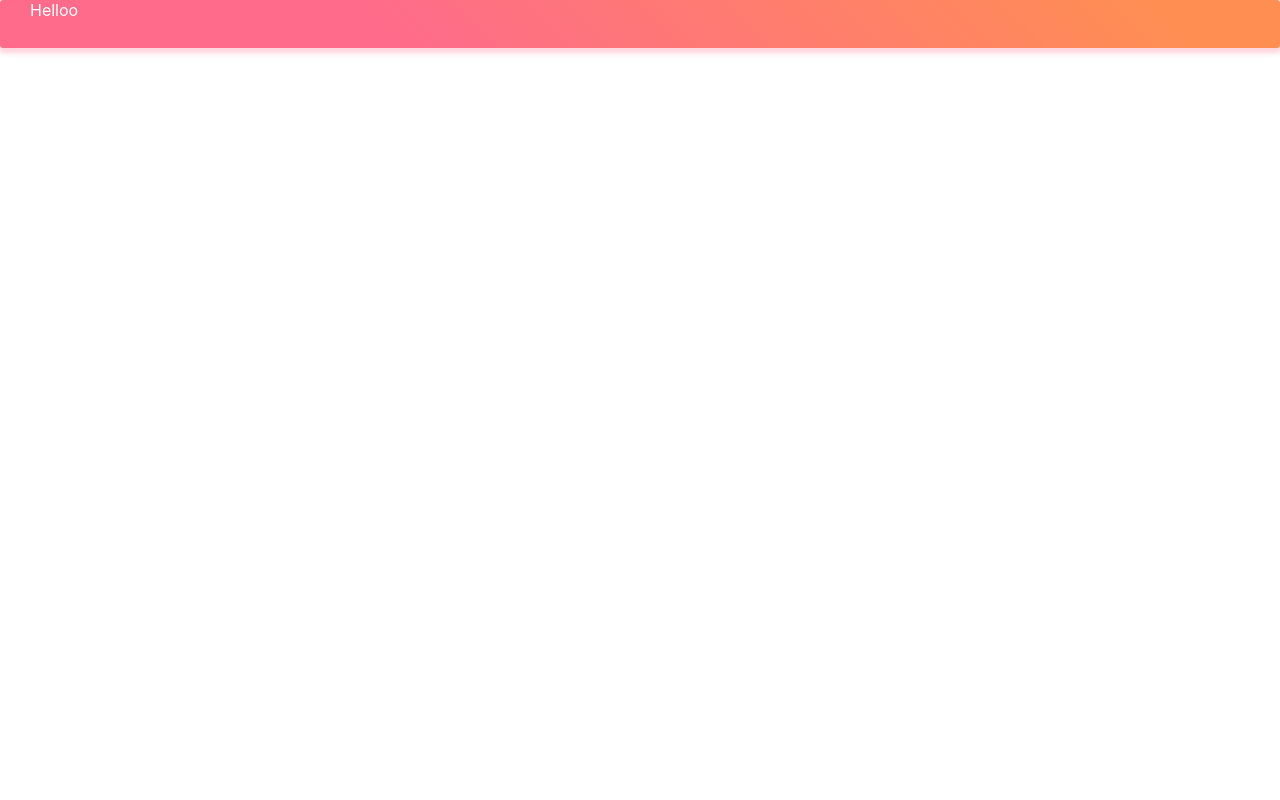
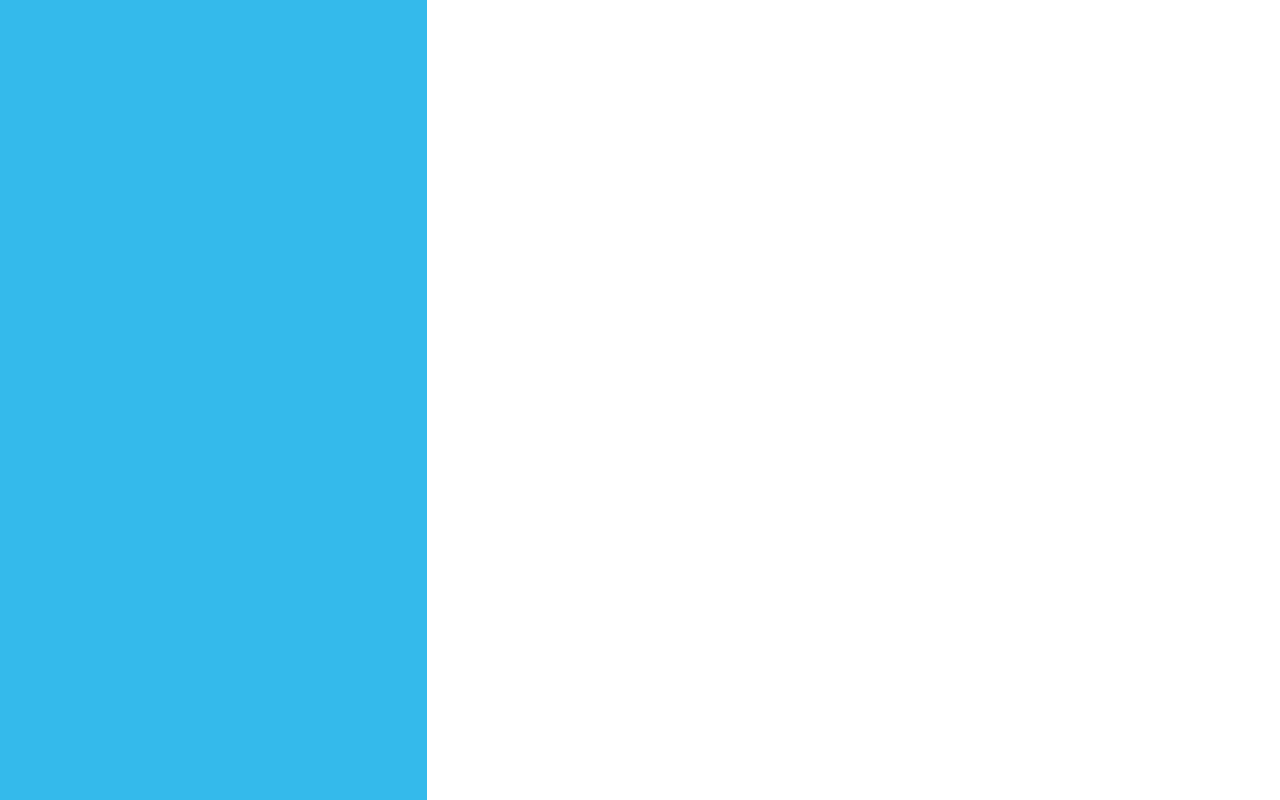
Before and after one commit to iamsajithlal/master-wc-panel, a React (Create React App) app: page / in a window 1280 px wide. Built offline with nearby package versions, Linux system fonts and the light colour scheme.

Commit message:
style changes

```diff
--- a/src/containers/login/index.js
+++ b/src/containers/login/index.js
@@ -1,10 +1,24 @@
 import React from "react";
+import { Grid } from "@mui/material";
 import useStyles from "./style";
 
-const Login = () =>{
+const Login = () => {
     const classes = useStyles()
-    return(
-       <div className={classes.root}>Helloo</div>
+    return (
+        <Grid container>
+            <Grid container
+                item xs={4}
+                direction="column">
+                <div className={classes.leftPanel}>
+
+                </div>
+            </Grid>
+            <Grid container
+                item xs={8}
+                direction="column" >
+
+            </Grid>
+        </Grid>
     )
 }
 
--- a/src/containers/login/style.js
+++ b/src/containers/login/style.js
@@ -1,13 +1,9 @@
 import { makeStyles } from '@mui/styles';
 
 export default makeStyles({
-    root: {
-      background: 'linear-gradient(45deg, #FE6B8B 30%, #FF8E53 90%)',
-      border: 0,
-      borderRadius: 3,
-      boxShadow: '0 3px 5px 2px rgba(255, 105, 135, .3)',
-      color: 'white',
-      height: 48,
-      padding: '0 30px',
+    leftPanel: {
+        minHeight: '100vh',
+        height: '100vh',
+        backgroundColor: '#34baeb',
     },
 });
```
